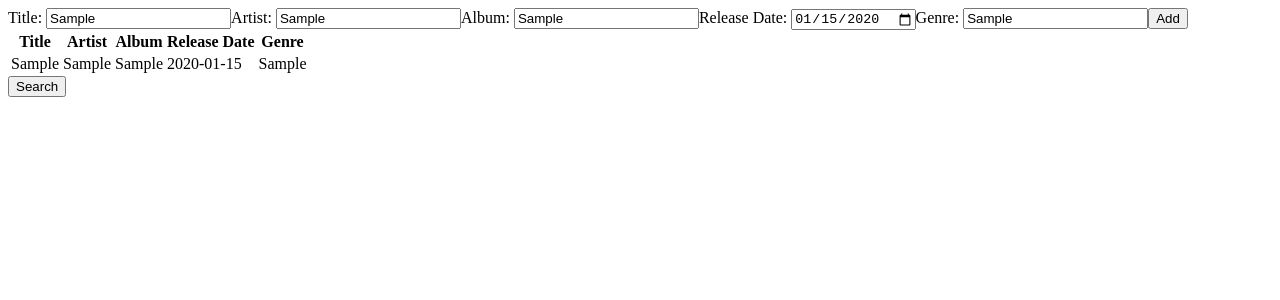
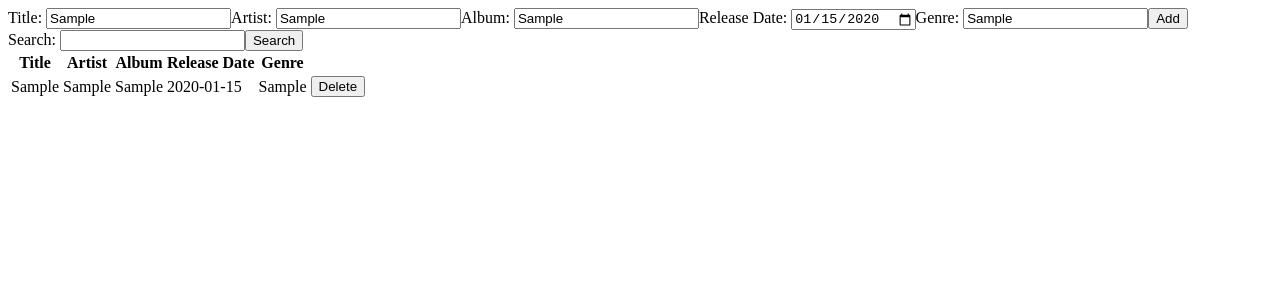
Before and after one commit to RobMorison/Music_Front_End, a React (Create React App) app: page / in a window 1280 px wide. Both pictures are taken after typing "Sample", "Sample", "Sample", "2020-01-15", "Sample" into the empty fields and a click on the button "Add". Shown: the top 300 px of the page. Built offline with nearby package versions, Linux system fonts and the light colour scheme; no server answers.

Commit message:
Created SearchFunction and DeleteSong components + wrote SearchFunction functionality

```diff
--- a/src/App.js
+++ b/src/App.js
@@ -2,6 +2,7 @@ import React, { useState, useEffect } from 'react';
 import axios from 'axios';
 import MusicTable from './Components/MusicTable/MusicTable';
 import AddNewSong from './Components/AddNewSong/AddNewSong';
+import SearchFunction from './Components/SearchFunction/SearchFunction';
 
 function App() {
 
@@ -29,15 +30,15 @@ async function addNewSong(song){
 
   return (
     <><div>
-      <AddNewSong addNewSongProperty={addNewSong}/>
+      <AddNewSong addNewSong={addNewSong}/>
+    </div>
+    <div>
+      <SearchFunction songs={songs} setSongs={setSongs}/>
     </div>
     <div>
       <MusicTable parentSongs={songs}/>
     </div>
-    <div>
-      <button onClick={() => getAllSongs()}>Search</button>
-      {console.log(songs)}
-    </div></>
+</>
   );
 }
 
--- a/src/Components/AddNewSong/AddNewSong.jsx
+++ b/src/Components/AddNewSong/AddNewSong.jsx
@@ -23,7 +23,7 @@ const AddNewSong = (props) => {
             genre: genre
         };
         console.log(newSong) //used as a check/debugger to check if input is being captured
-        props.addNewSongProperty(newSong)
+        props.addNewSong(newSong)
     }
 
     return (
@@ -38,7 +38,7 @@ const AddNewSong = (props) => {
             <input type='date' value={release_date} onChange={(event) => setReleaseDate(event.target.value)}/>
             <label>Genre: </label>
             <input type='text' value={genre} onChange={(event) => setGenre(event.target.value)}/>
-            <button typle='submit'>Add</button>
+            <button type='submit'>Add</button>
         </form>
      );
 }
--- /dev/null
+++ b/src/Components/DeleteSong/DeleteSong.jsx
@@ -0,0 +1,6 @@
+import axios from "axios";
+
+async function deleteSong(){
+    const response = await axios.delete('http://127.0.0.1:8000/api/songs/');
+    setSongs(response.data);
+  }
--- a/src/Components/MusicTable/MusicTable.jsx
+++ b/src/Components/MusicTable/MusicTable.jsx
@@ -19,7 +19,9 @@ const MusicTable = (props) => {
                 <td>{songs.album}</td>
                 <td>{songs.release_date}</td>
                 <td>{songs.genre}</td>
+                <td><button type='submit'>Delete</button></td>
               </tr>
+
             )
           })}
         </tbody>
--- /dev/null
+++ b/src/Components/SearchFunction/SearchFunction.jsx
@@ -0,0 +1,37 @@
+import React, { useState } from 'react';
+
+
+const SearchFunction = (props) => {
+
+    const [searchTerm, setSearchTerm] = useState('');
+    // const [artist, setArtist] = useState('');
+    // const [album, setAlbum] = useState('');
+    // const [release_date, setReleaseDate] = useState('');
+    // const [genre, setGenre] = useState('');
+
+    function handleSubmit(event){
+        event.preventDefault();
+        searchSong()
+    }
+
+    async function searchSong(){
+        const results = props.songs.filter((song) =>{
+            if (song.title === searchTerm || song.artist === searchTerm || song.album === searchTerm || song.release_date === searchTerm || song.genre === searchTerm){
+                return true
+            }
+        })
+        // State of Songs Changed to results
+        props.setSongs(results)
+        console.log("Result from search", results)
+       }
+
+    return (
+        <form onSubmit={handleSubmit}>
+            <label>Search: </label>
+            <input type='text' value={searchTerm} onChange={(event) => setSearchTerm(event.target.value)}/>
+            <button onClick={handleSubmit} >Search</button>
+        </form>
+     );
+}
+
+export default SearchFunction;
--- a/src/index.js
+++ b/src/index.js
@@ -4,8 +4,4 @@ import App from './App';
 
 
 const root = ReactDOM.createRoot(document.getElementById('root'));
-root.render(
-  <React.StrictMode>
-    <App />
-  </React.StrictMode>
-);
+root.render(<App />);
```
